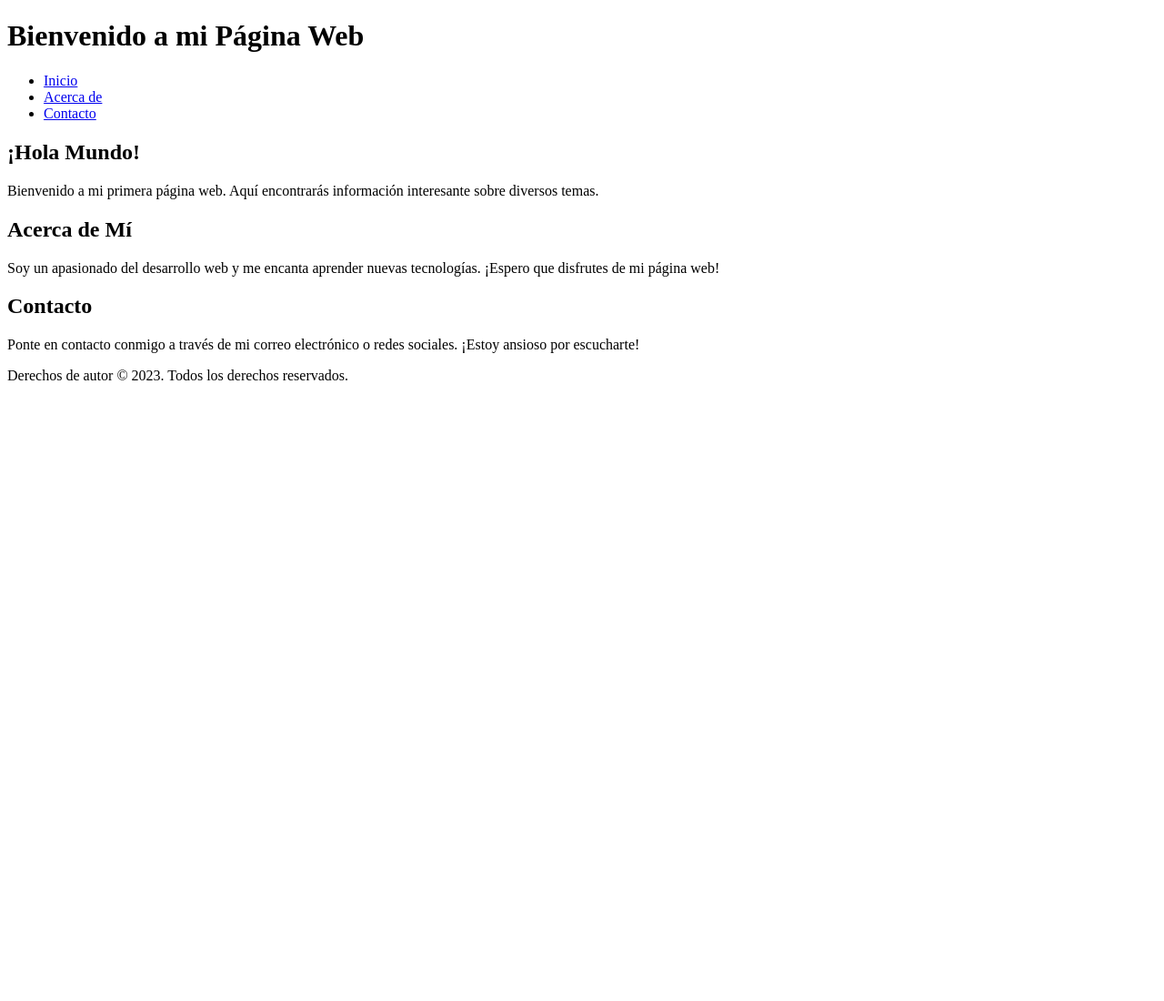
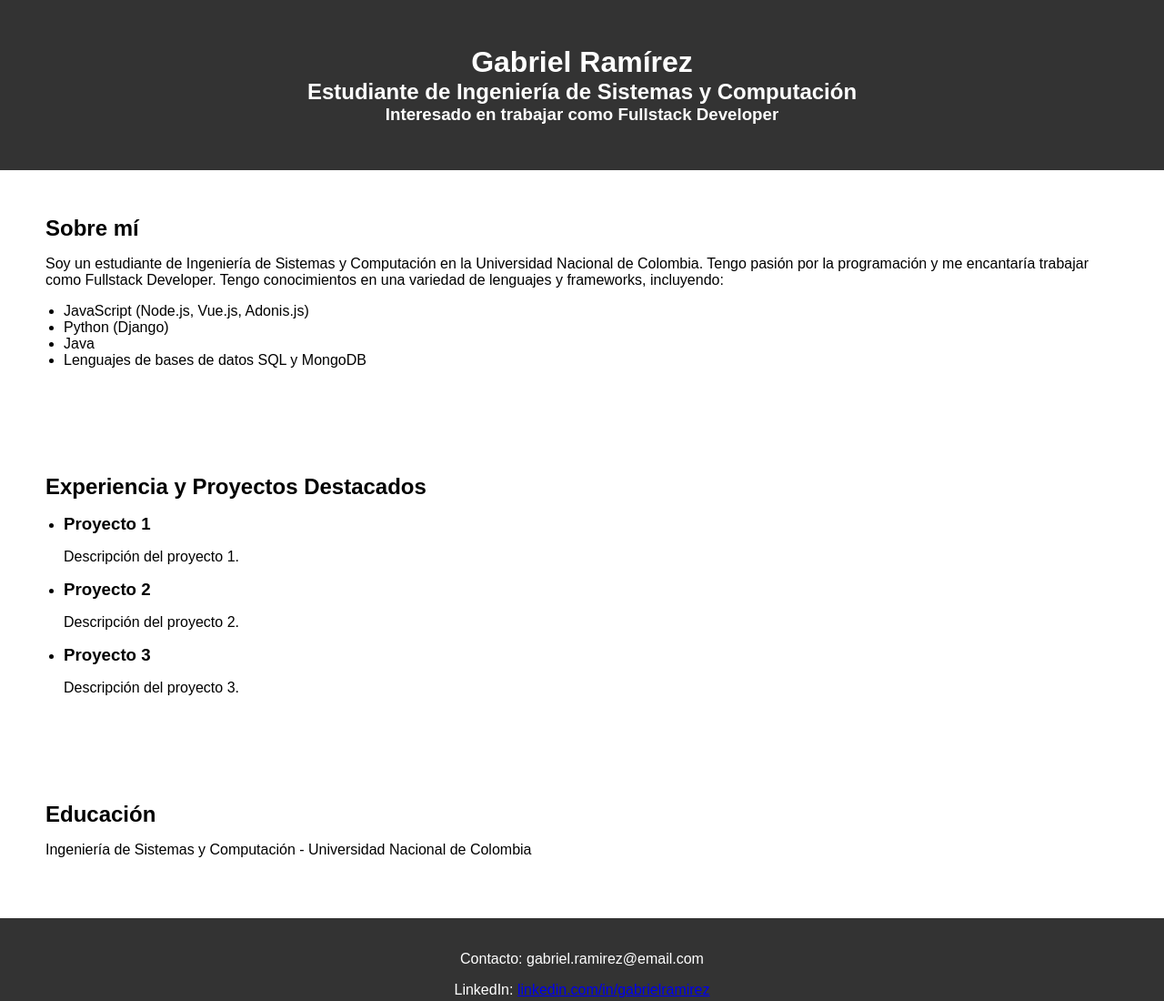
Before and after one commit to geramirezl/pag-web, a plain HTML site: page index.html in a window 1280 px wide. Shown: the whole page at 91% size. Before the commit the page ends 800 px from the top, so only its background shows below. Drawn offline with Linux system fonts and the light colour scheme.

Commit message:
estilo y más info

```diff
--- a/index.html
+++ b/index.html
@@ -1,34 +1,53 @@
 <!DOCTYPE html>
 <html>
 <head>
-  <title>Mi Primera Página Web</title>
-  <link rel="stylesheet" href="estilos.css">
+  <title>Portafolio de Gabriel Ramírez</title>
+  <link rel="stylesheet" type="text/css" href="styles.css">
 </head>
 <body>
   <header>
-    <h1>Bienvenido a mi Página Web</h1>
+    <h1>Gabriel Ramírez</h1>
+    <h2>Estudiante de Ingeniería de Sistemas y Computación</h2>
+    <h3>Interesado en trabajar como Fullstack Developer</h3>
   </header>
-  <nav>
+
+  <section>
+    <h2>Sobre mí</h2>
+    <p>Soy un estudiante de Ingeniería de Sistemas y Computación en la Universidad Nacional de Colombia. Tengo pasión por la programación y me encantaría trabajar como Fullstack Developer. Tengo conocimientos en una variedad de lenguajes y frameworks, incluyendo:</p>
     <ul>
-      <li><a href="#inicio">Inicio</a></li>
-      <li><a href="#acerca-de">Acerca de</a></li>
-      <li><a href="#contacto">Contacto</a></li>
+      <li>JavaScript (Node.js, Vue.js, Adonis.js)</li>
+      <li>Python (Django)</li>
+      <li>Java</li>
+      <li>Lenguajes de bases de datos SQL y MongoDB</li>
     </ul>
-  </nav>
-  <section id="inicio">
-    <h2>¡Hola Mundo!</h2>
-    <p>Bienvenido a mi primera página web. Aquí encontrarás información interesante sobre diversos temas.</p>
   </section>
-  <section id="acerca-de">
-    <h2>Acerca de Mí</h2>
-    <p>Soy un apasionado del desarrollo web y me encanta aprender nuevas tecnologías. ¡Espero que disfrutes de mi página web!</p>
+
+  <section>
+    <h2>Experiencia y Proyectos Destacados</h2>
+    <ul>
+      <li>
+        <h3>Proyecto 1</h3>
+        <p>Descripción del proyecto 1.</p>
+      </li>
+      <li>
+        <h3>Proyecto 2</h3>
+        <p>Descripción del proyecto 2.</p>
+      </li>
+      <li>
+        <h3>Proyecto 3</h3>
+        <p>Descripción del proyecto 3.</p>
+      </li>
+    </ul>
   </section>
-  <section id="contacto">
-    <h2>Contacto</h2>
-    <p>Ponte en contacto conmigo a través de mi correo electrónico o redes sociales. ¡Estoy ansioso por escucharte!</p>
+
+  <section>
+    <h2>Educación</h2>
+    <p>Ingeniería de Sistemas y Computación - Universidad Nacional de Colombia</p>
   </section>
+
   <footer>
-    <p>Derechos de autor &copy; 2023. Todos los derechos reservados.</p>
+    <p>Contacto: gabriel.ramirez@email.com</p>
+    <p>LinkedIn: <a href="https://www.linkedin.com/in/gabrielramirez">linkedin.com/in/gabrielramirez</a></p>
   </footer>
 </body>
 </html>
--- /dev/null
+++ b/styles.css
@@ -0,0 +1,32 @@
+body {
+    font-family: Arial, sans-serif;
+    margin: 0;
+    padding: 0;
+  }
+
+  header {
+    background-color: #333;
+    color: #fff;
+    text-align: center;
+    padding: 50px;
+  }
+
+  h1, h2, h3 {
+    margin: 0;
+  }
+
+  section {
+    padding: 50px;
+  }
+
+  ul {
+    list-style-type: disc;
+    padding-left: 20px;
+  }
+
+  footer {
+    background-color: #333;
+    color: #fff;
+    text-align: center;
+    padding: 20px;
+  }
```
